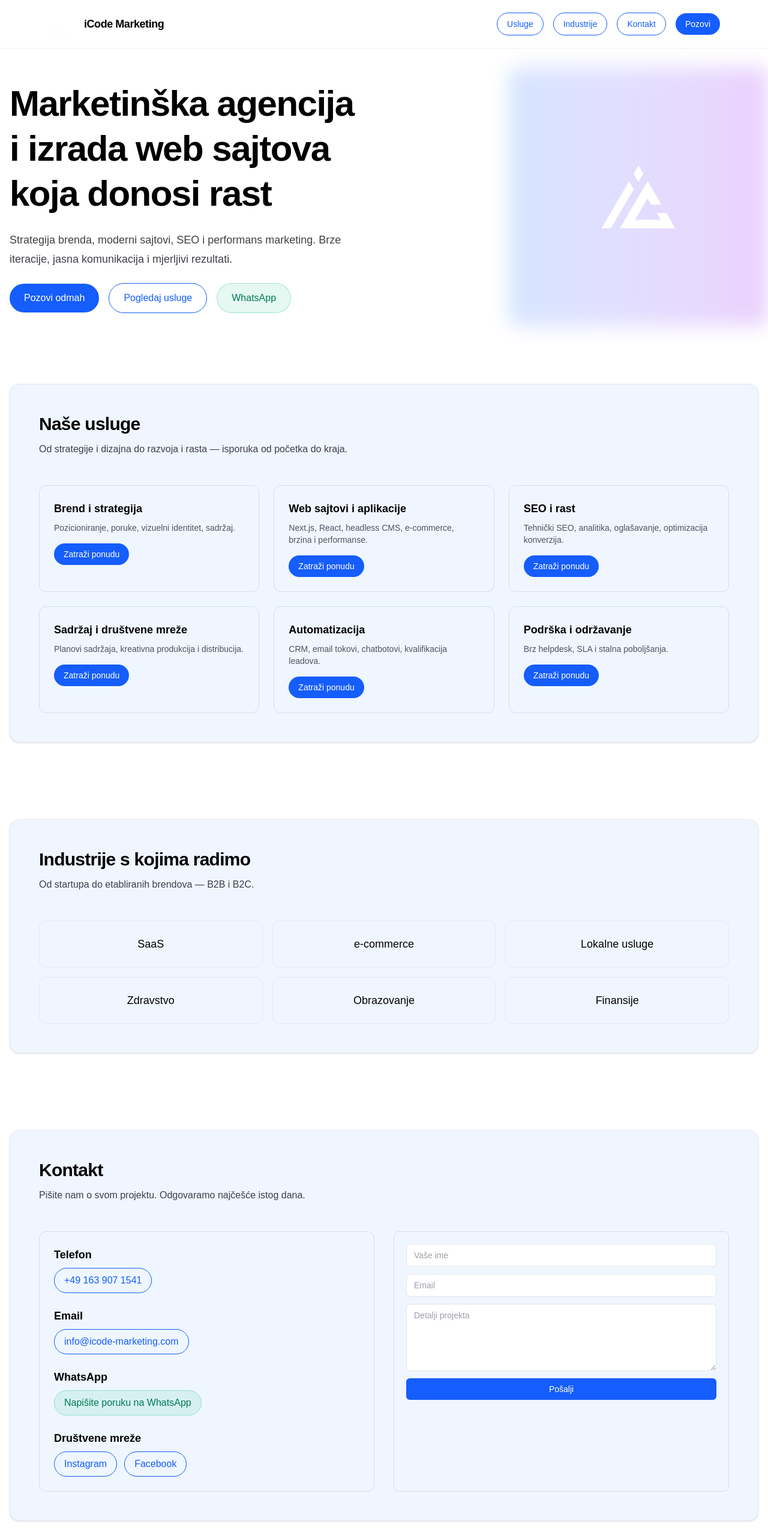
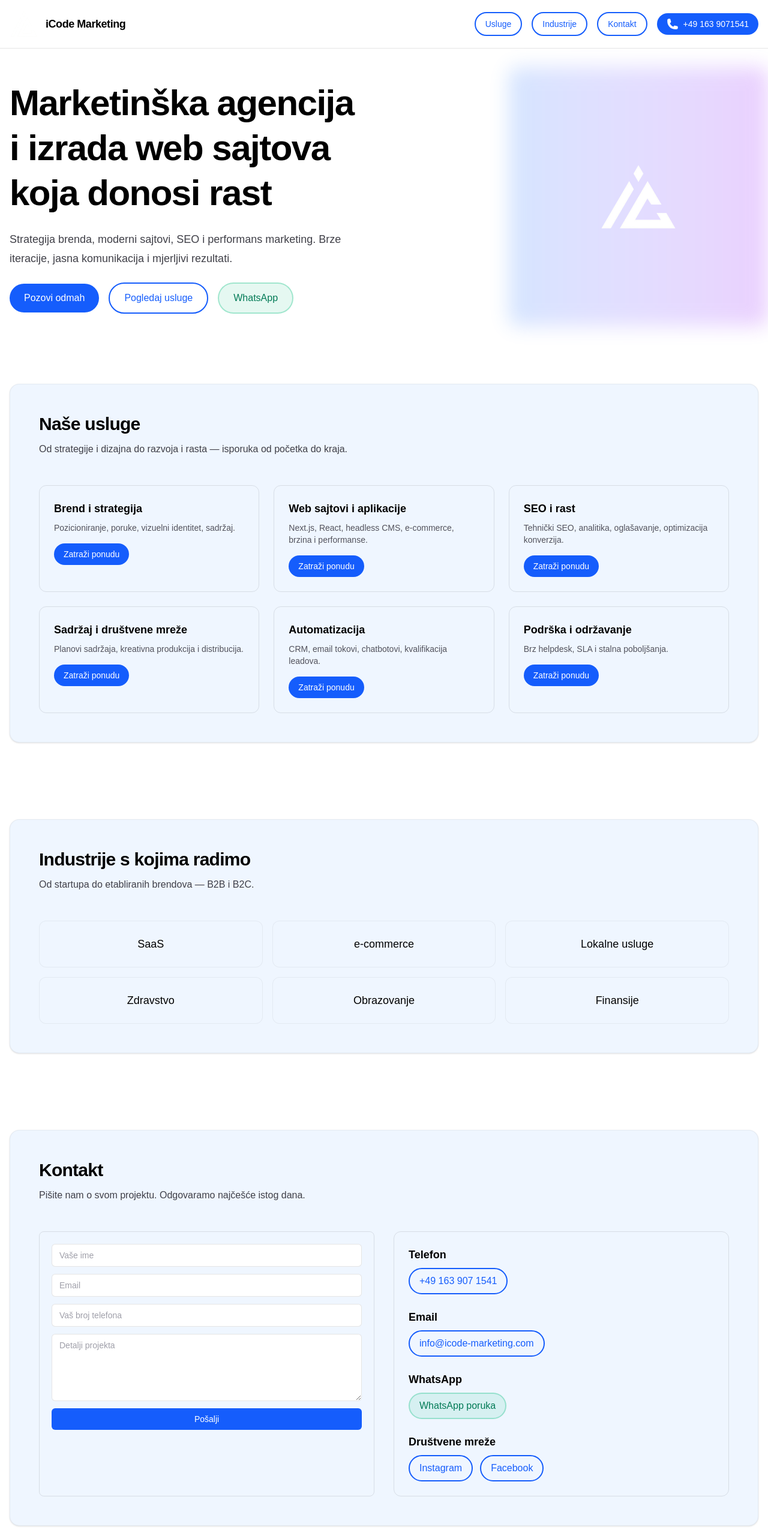
Before and after one commit to SergejNov/iCode-Portfolio, a Next.js app: page / in a window 1280 px wide. Shown: the top 2566 px of the page at 60% size. Built offline with nearby package versions, Linux system fonts and the light colour scheme.

Commit message:
Style fixes

```diff
--- a/app/ContactForm.tsx
+++ b/app/components/ContactForm.tsx
@@ -57,6 +57,13 @@ export default function ContactForm() {
           type="email"
           required
         />
+        <input
+          name="phone"
+          className="rounded-md border border-black/10 bg-white px-3 py-2 text-sm outline-none placeholder:text-zinc-400 focus:border-blue-500 dark:border-white/20 dark:bg-black"
+          placeholder="Vaš broj telefona"
+          type="tel"
+          required
+        />
         <textarea
           name="message"
           className="min-h-28 rounded-md border border-black/10 bg-white px-3 py-2 text-sm outline-none placeholder:text-zinc-400 focus:border-blue-500 dark:border-white/20 dark:bg-black"
--- /dev/null
+++ b/app/components/Header.tsx
@@ -0,0 +1,95 @@
+'use client';
+
+import { useState } from 'react';
+import Image from 'next/image';
+import { PhoneIcon } from '@heroicons/react/24/solid';
+
+export default function Header() {
+  const [isMenuOpen, setIsMenuOpen] = useState(false);
+
+  const toggleMenu = () => {
+    setIsMenuOpen(!isMenuOpen);
+  };
+
+  return (
+    <header className="fixed left-0 right-0 top-0 z-40 border-b border-black/10 bg-white/80 backdrop-blur-md dark:border-white/10 dark:bg-gray-900/80">
+      <div className="relative mx-auto flex max-w-7xl items-center justify-between px-4 py-4">
+        <div className="flex items-center gap-3">
+          <Image
+            src="/iCodeLogoCroped.png"
+            alt="iCode Marketing logo"
+            width={48}
+            height={48}
+            className="h-12 w-12"
+          />
+          <span className="text-lg font-semibold tracking-tight">iCode Marketing</span>
+        </div>
+
+        {/* Mobile Menu Button */}
+        <button
+          type="button"
+          className="sm:hidden rounded-lg p-2 hover:bg-gray-100 dark:hover:bg-gray-800"
+          aria-label="Toggle menu"
+          onClick={toggleMenu}
+        >
+          <svg className="h-6 w-6" fill="none" stroke="currentColor" viewBox="0 0 24 24">
+            <path
+              strokeLinecap="round"
+              strokeLinejoin="round"
+              strokeWidth={2}
+              d={isMenuOpen ? "M6 18L18 6M6 6l12 12" : "M4 6h16M4 12h16M4 18h16"}
+            />
+          </svg>
+        </button>
+
+        {/* Mobile Menu */}
+        {isMenuOpen && (
+          <div className="sm:hidden absolute left-0 right-0 top-16 z-50 bg-white shadow-lg dark:bg-gray-900">
+            <div className="flex flex-col space-y-2 p-4">
+              <a
+                href="#services"
+                className="block rounded-lg px-4 py-2 text-center font-medium hover:bg-gray-100 dark:hover:bg-gray-800"
+                onClick={toggleMenu}
+              >
+                Usluge
+              </a>
+              <a
+                href="#coverage"
+                className="block rounded-lg px-4 py-2 text-center font-medium hover:bg-gray-100 dark:hover:bg-gray-800"
+                onClick={toggleMenu}
+              >
+                Industrije
+              </a>
+              <a
+                href="#contact"
+                className="block rounded-lg px-4 py-2 text-center font-medium hover:bg-gray-100 dark:hover:bg-gray-800"
+                onClick={toggleMenu}
+              >
+                Kontakt
+              </a>
+              <a
+                href="tel:+491639071541"
+                className="flex items-center justify-center gap-2 rounded-lg bg-blue-600 px-4 py-2 text-center font-medium text-white hover:bg-blue-700 dark:bg-blue-500 dark:hover:bg-blue-600"
+                onClick={toggleMenu}
+              >
+                <PhoneIcon className="h-5 w-5" />
+                <span>+49 163 9071541</span>
+              </a>
+            </div>
+          </div>
+        )}
+
+        {/* Desktop Navigation */}
+        <nav className="hidden items-center gap-4 text-sm font-medium sm:flex">
+          <a href="#services" className="rounded-full border-2 border-blue-600 px-4 py-2 text-blue-600 transition hover:bg-blue-50 dark:border-blue-400 dark:text-blue-400 dark:hover:bg-blue-950">Usluge</a>
+          <a href="#coverage" className="rounded-full border-2 border-blue-600 px-4 py-2 text-blue-600 transition hover:bg-blue-50 dark:border-blue-400 dark:text-blue-400 dark:hover:bg-blue-950">Industrije</a>
+          <a href="#contact" className="rounded-full border-2 border-blue-600 px-4 py-2 text-blue-600 transition hover:bg-blue-50 dark:border-blue-400 dark:text-blue-400 dark:hover:bg-blue-950">Kontakt</a>
+          <a href="tel:+491639071541" className="flex items-center gap-2 rounded-full bg-blue-600 px-4 py-2 text-white transition hover:bg-blue-700 dark:bg-blue-500 dark:hover:bg-blue-600">
+            <PhoneIcon className="h-5 w-5" />
+            <span>+49 163 9071541</span>
+          </a>
+        </nav>
+      </div>
+    </header>
+  );
+}
--- a/app/page.tsx
+++ b/app/page.tsx
@@ -1,44 +1,14 @@
 
 
 import Image from "next/image";
-import ContactForm from "./ContactForm";
+import ContactForm from "./components/ContactForm";
+import Header from "./components/Header";
+import { PhoneIcon } from '@heroicons/react/24/solid';
+
 export default function Home() {
   return (
     <div className="min-h-screen bg-white text-black dark:bg-black dark:text-zinc-50">
-      {/* Header */}
-      <header className="fixed inset-x-0 top-0 z-50 border-b border-black/5 bg-white/80 backdrop-blur dark:border-white/10 dark:bg-black/60">
-        <div className="mx-auto flex max-w-6xl items-center justify-between px-4 py-4">
-          <div className="flex items-center gap-3">
-            <Image
-              src="/iCodeLogoCroped.png"
-              alt="iCode Marketing logo"
-              width={48}
-              height={48}
-              className="h-12 w-12"
-            />
-            <span className="text-lg font-semibold tracking-tight">iCode Marketing</span>
-          </div>
-
-          {/* Mobile Menu Button */}
-          <button
-            type="button"
-            className="sm:hidden rounded-lg p-2 hover:bg-gray-100 dark:hover:bg-gray-800"
-            aria-label="Toggle menu"
-          >
-            <svg className="h-6 w-6" fill="none" stroke="currentColor" viewBox="0 0 24 24">
-              <path strokeLinecap="round" strokeLinejoin="round" strokeWidth={2} d="M4 6h16M4 12h16M4 18h16" />
-            </svg>
-          </button>
-
-          {/* Desktop Navigation */}
-          <nav className="hidden items-center gap-4 text-sm font-medium sm:flex">
-            <a href="#services" className="rounded-full border border-blue-600 px-4 py-2 text-blue-600 transition hover:bg-blue-50 dark:border-blue-400 dark:text-blue-400 dark:hover:bg-blue-950">Usluge</a>
-            <a href="#coverage" className="rounded-full border border-blue-600 px-4 py-2 text-blue-600 transition hover:bg-blue-50 dark:border-blue-400 dark:text-blue-400 dark:hover:bg-blue-950">Industrije</a>
-            <a href="#contact" className="rounded-full border border-blue-600 px-4 py-2 text-blue-600 transition hover:bg-blue-50 dark:border-blue-400 dark:text-blue-400 dark:hover:bg-blue-950">Kontakt</a>
-            <a href="tel:+491639071541" className="rounded-full bg-blue-600 px-4 py-2 text-white transition hover:bg-blue-700 dark:bg-blue-500 dark:hover:bg-blue-600">Pozovi</a>
-          </nav>
-        </div>
-      </header>
+      <Header />
 
       <main className="mx-auto max-w-7xl px-4 pt-20">
         {/* Hero Section with Side Image */}
@@ -54,8 +24,8 @@ export default function Home() {
               </p>
               <div className="flex flex-wrap items-center gap-4">
                 <a href="tel:+491639071541" className="rounded-full bg-blue-600 px-6 py-3 text-base font-medium text-white transition hover:bg-blue-700">Pozovi odmah</a>
-                <a href="#services" className="rounded-full border border-blue-600 px-6 py-3 text-base font-medium text-blue-600 hover:bg-blue-50 dark:border-blue-400 dark:text-blue-400 dark:hover:bg-blue-950">Pogledaj usluge</a>
-                <a href="https://wa.me/491639071541" target="_blank" rel="noopener noreferrer" className="rounded-full border border-emerald-500/30 bg-emerald-500/10 px-6 py-3 text-base font-medium text-emerald-700 hover:bg-emerald-500/20 dark:text-emerald-300">WhatsApp</a>
+                <a href="#services" className="rounded-full border-2 border-blue-600 px-6 py-3 text-base font-medium text-blue-600 hover:bg-blue-50 dark:border-blue-400 dark:text-blue-400 dark:hover:bg-blue-950">Pogledaj usluge</a>
+                <a href="https://wa.me/491639071541" target="_blank" rel="noopener noreferrer" className="rounded-full border-2 border-emerald-500/30 bg-emerald-500/10 px-6 py-3 text-base font-medium text-emerald-700 hover:bg-emerald-500/20 dark:text-emerald-300">WhatsApp</a>
               </div>
             </div>
 
@@ -129,32 +99,33 @@ export default function Home() {
               Pišite nam o svom projektu. Odgovaramo najčešće istog dana.
             </p>
             <div className="mt-12 grid gap-8 lg:grid-cols-2">
+              {/* Contact Form */}
+              <ContactForm />
+
+              {/* Contact Information */}
               <div className="rounded-xl border border-black/10 p-6 dark:border-white/15">
                 <div className="space-y-6">
                   <div>
                     <div className="text-lg font-semibold">Telefon</div>
-                    <a href="tel:+491639071541" className="mt-2 inline-block rounded-full border border-blue-600 px-4 py-2 text-blue-600 hover:bg-blue-50 dark:border-blue-400 dark:text-blue-400 dark:hover:bg-blue-950">+49 163 907 1541</a>
+                    <a href="tel:+491639071541" className="mt-2 inline-block rounded-full border-2 border-blue-600 px-4 py-2 text-blue-600 hover:bg-blue-50 dark:border-blue-400 dark:text-blue-400 dark:hover:bg-blue-950">+49 163 907 1541</a>
                   </div>
                   <div>
                     <div className="text-lg font-semibold">Email</div>
-                    <a href="mailto:info@icode-marketing.com" className="mt-2 inline-block rounded-full border border-blue-600 px-4 py-2 text-blue-600 hover:bg-blue-50 dark:border-blue-400 dark:text-blue-400 dark:hover:bg-blue-950">info@icode-marketing.com</a>
+                    <a href="mailto:info@icode-marketing.com" className="mt-2 inline-block rounded-full border-2 border-blue-600 px-4 py-2 text-blue-600 hover:bg-blue-50 dark:border-blue-400 dark:text-blue-400 dark:hover:bg-blue-950">info@icode-marketing.com</a>
                   </div>
                   <div>
                     <div className="text-lg font-semibold">WhatsApp</div>
-                    <a href="https://wa.me/491639071541" target="_blank" rel="noopener noreferrer" className="mt-2 inline-block rounded-full border border-emerald-500/30 bg-emerald-500/10 px-4 py-2 text-emerald-700 hover:bg-emerald-500/20 dark:text-emerald-300">Napišite poruku na WhatsApp</a>
+                    <a href="https://wa.me/491639071541" target="_blank" rel="noopener noreferrer" className="mt-2 inline-block rounded-full border-2 border-emerald-500/30 bg-emerald-500/10 px-4 py-2 text-emerald-700 hover:bg-emerald-500/20 dark:text-emerald-300">WhatsApp poruka</a>
                   </div>
                   <div>
                     <div className="text-lg font-semibold">Društvene mreže</div>
                     <div className="mt-2 flex flex-wrap gap-3">
-                      <a className="inline-block rounded-full border border-blue-600 px-4 py-2 text-blue-600 hover:bg-blue-50 dark:border-blue-400 dark:text-blue-400 dark:hover:bg-blue-950" href="https://www.instagram.com/icode.marketing" target="_blank" rel="noopener noreferrer">Instagram</a>
-                      <a className="inline-block rounded-full border border-blue-600 px-4 py-2 text-blue-600 hover:bg-blue-50 dark:border-blue-400 dark:text-blue-400 dark:hover:bg-blue-950" href="https://www.facebook.com/share/1A65FdQSPv/" target="_blank" rel="noopener noreferrer">Facebook</a>
+                      <a className="inline-block rounded-full border-2 border-blue-600 px-4 py-2 text-blue-600 hover:bg-blue-50 dark:border-blue-400 dark:text-blue-400 dark:hover:bg-blue-950" href="https://www.instagram.com/icode.marketing" target="_blank" rel="noopener noreferrer">Instagram</a>
+                      <a className="inline-block rounded-full border-2 border-blue-600 px-4 py-2 text-blue-600 hover:bg-blue-50 dark:border-blue-400 dark:text-blue-400 dark:hover:bg-blue-950" href="https://www.facebook.com/share/1A65FdQSPv/" target="_blank" rel="noopener noreferrer">Facebook</a>
                     </div>
                   </div>
                 </div>
               </div>
-
-              {/* Contact Form Placeholder */}
-              <ContactForm />
             </div>
           </div>
         </section>
--- a/package.json
+++ b/package.json
@@ -9,6 +9,7 @@
     "lint": "eslint"
   },
   "dependencies": {
+    "@heroicons/react": "^2.2.0",
     "next": "16.0.3",
     "react": "19.2.0",
     "react-dom": "19.2.0",
```
Also changed, not shown: 1 other file (tests, documents, lock files or other folders).
